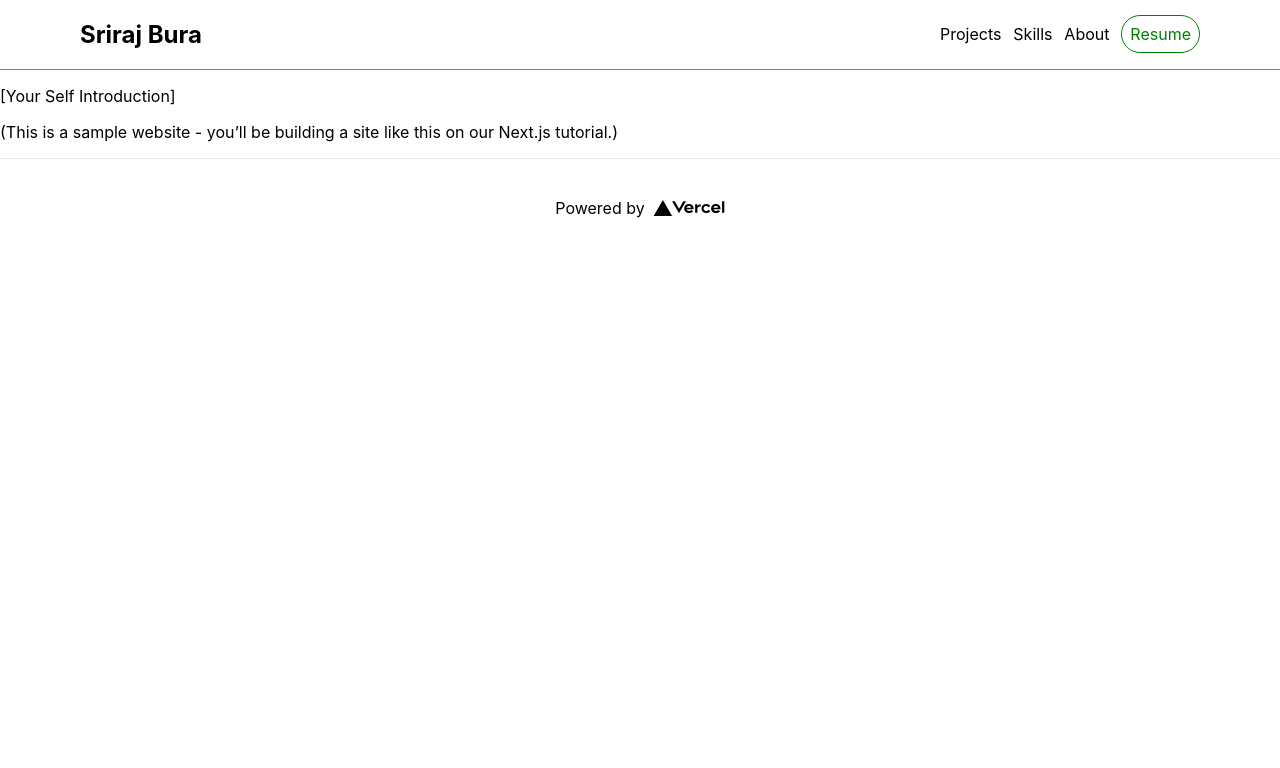
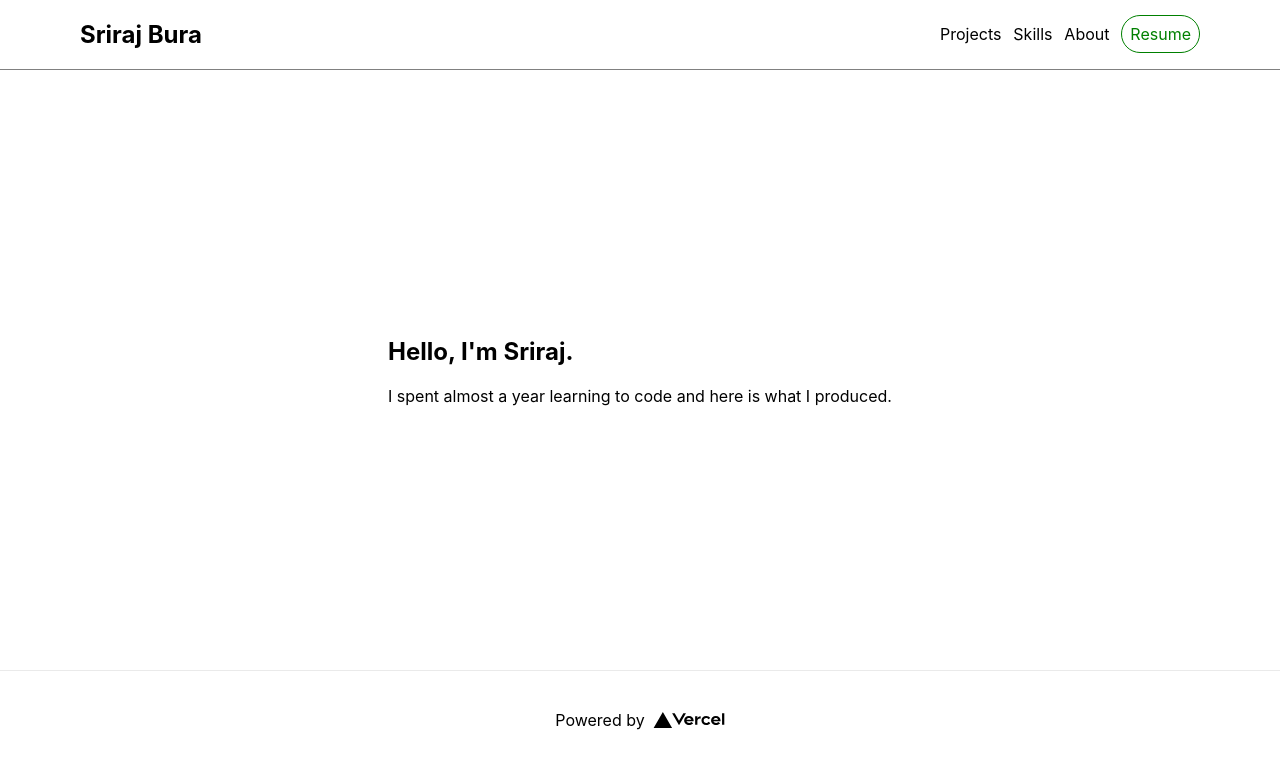
Before and after one commit to srirajbura16/srirajbura.com, a Next.js app: page / in a window 1280 px wide. Shown: the top 768 px of the page. Built offline with nearby package versions, Linux system fonts and the light colour scheme.

Commit message:
added lading page

```diff
--- a/components/layout.js
+++ b/components/layout.js
@@ -8,7 +8,7 @@ export default function Layout({ children, home }) {
   return (
     <div className={styles.container}>
       <Nav />
-      <main>{children}</main>
+      <main className={styles.children}>{children}</main>
       <Footer />
     </div>
   );
--- a/pages/index.js
+++ b/pages/index.js
@@ -4,21 +4,20 @@ import styles from '../styles/Home.module.css';
 import Layout from '../components/layout';
 
 export default function Home() {
-  // Nav - Layout
   // section.landing - Name and small description
   // section.projects - list of projects from projects data(lib folder)
   // sectoion.skills
   // sectoion.about
-  // Footer - Layout
 
   return (
     <Layout home>
-      <section>
-        <p>[Your Self Introduction]</p>
-        <p>
-          (This is a sample website - you’ll be building a site like this on{' '}
-          <a href="https://nextjs.org/learn">our Next.js tutorial</a>.)
-        </p>
+      <section className={styles.landing}>
+        <div>
+          <h1>Hello, I'm Sriraj.</h1>
+          <p>
+            I spent almost a year learning to code and here is what I produced.
+          </p>
+        </div>
       </section>
     </Layout>
   );
--- a/styles/Home.module.css
+++ b/styles/Home.module.css
@@ -1,3 +1,13 @@
+.landing {
+  height: 75vh;
+  padding: 3rem;
+  display: flex;
+  justify-content: center;
+  align-items: center;
+}
+
+/* ----------------- */
+
 .container {
   min-height: 100vh;
   padding: 0 0.5rem;
```
